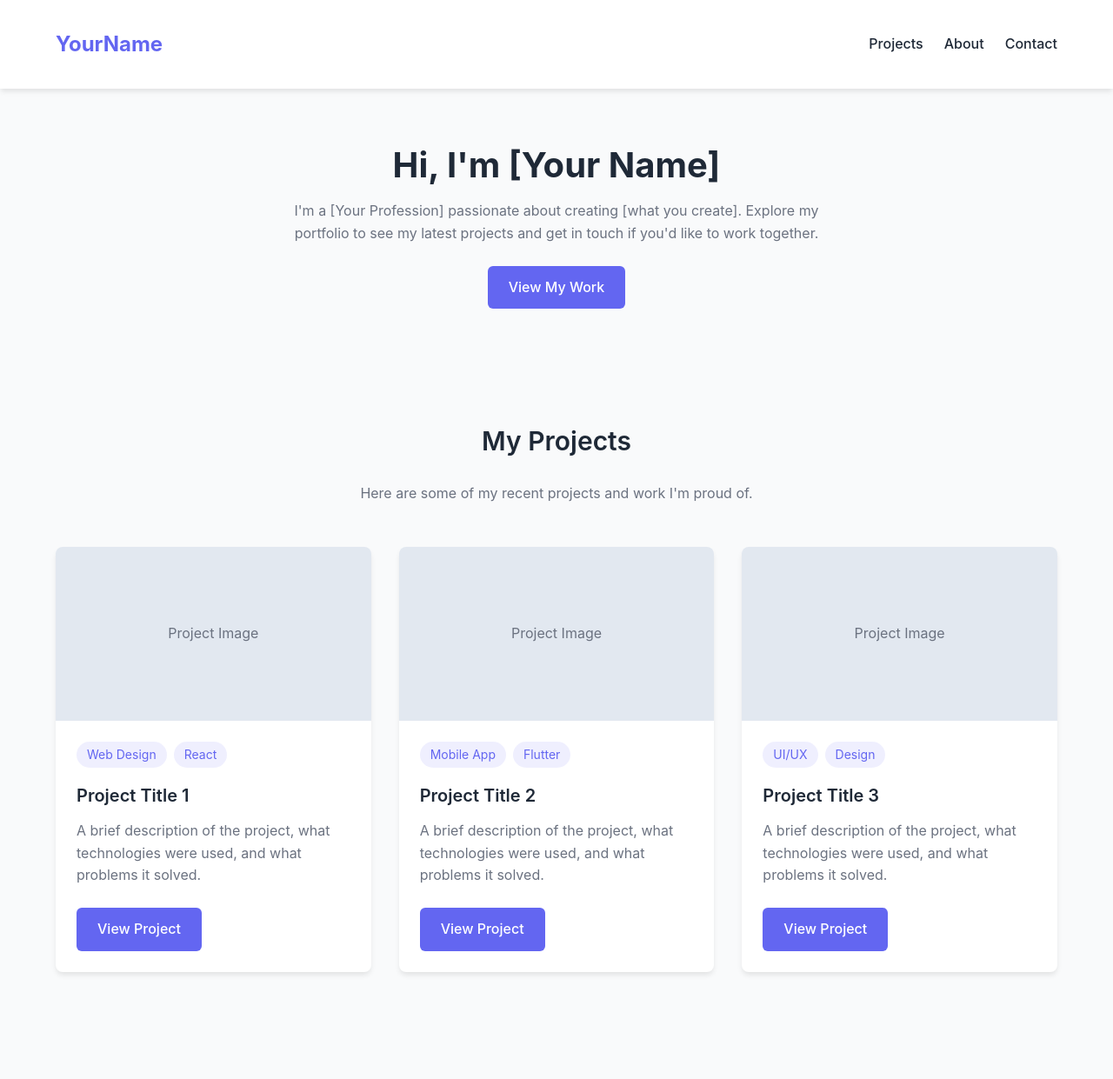
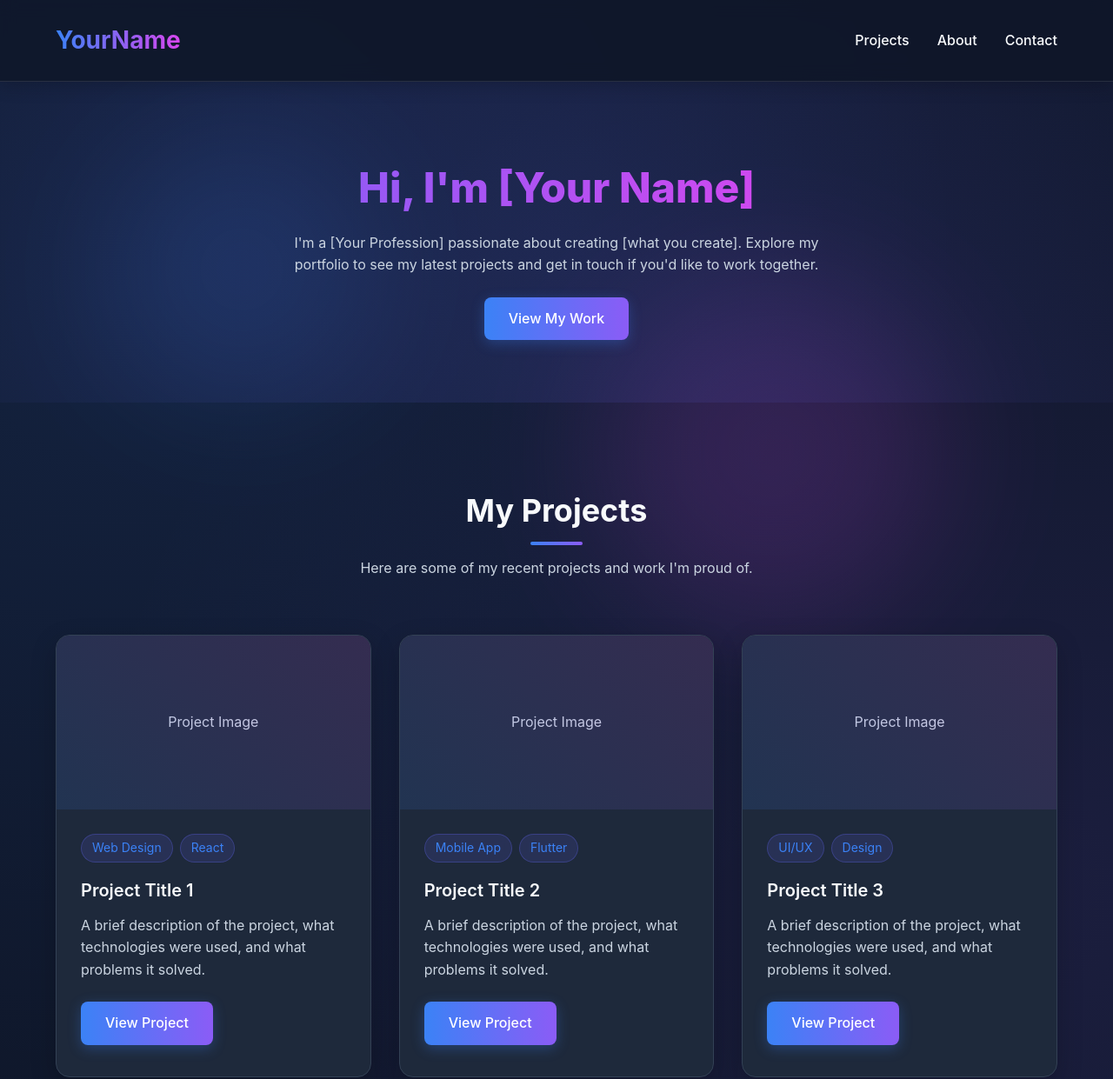
Before and after one commit to dea7373/dea7373.github.io, a plain HTML site: page index.html in a window 1280 px wide. Shown: the top 1241 px of the page at 87% size. Drawn offline with Linux system fonts and the light colour scheme.

Commit message:
Update index.html

```diff
--- a/index.html
+++ b/index.html
@@ -8,11 +8,19 @@
         :root {
             --primary: #6366f1;
             --primary-dark: #4f46e5;
-            --background: #f9fafb;
-            --card-bg: #ffffff;
-            --text: #1f2937;
-            --text-light: #6b7280;
-            --border: #e5e7eb;
+            --accent: #f43f5e;
+            --accent-light: #fb7185;
+            --background: #0f172a;
+            --background-light: #1e293b;
+            --card-bg: #1e293b;
+            --card-hover: #293548;
+            --text: #f8fafc;
+            --text-light: #cbd5e1;
+            --text-muted: #94a3b8;
+            --border: #334155;
+            --gradient-1: #3b82f6;
+            --gradient-2: #8b5cf6;
+            --gradient-3: #d946ef;
         }
 
         * {
@@ -24,15 +32,23 @@
 
         body {
             background-color: var(--background);
+            background-image:
+                radial-gradient(circle at 10% 10%, rgba(59, 130, 246, 0.1), transparent 30%),
+                radial-gradient(circle at 90% 30%, rgba(139, 92, 246, 0.1), transparent 40%),
+                radial-gradient(circle at 30% 80%, rgba(217, 70, 239, 0.1), transparent 35%);
             color: var(--text);
             line-height: 1.6;
         }
 
         header {
-            padding: 2rem 1rem;
-            background-color: var(--card-bg);
-            box-shadow: 0 4px 6px -1px rgba(0, 0, 0, 0.1);
-            position: relative;
+            padding: 1.5rem 1rem;
+            background-color: rgba(15, 23, 42, 0.8);
+            backdrop-filter: blur(10px);
+            box-shadow: 0 4px 20px rgba(0, 0, 0, 0.2);
+            position: sticky;
+            top: 0;
+            z-index: 100;
+            border-bottom: 1px solid rgba(255, 255, 255, 0.1);
         }
 
         .container {
@@ -46,30 +62,78 @@
             flex-direction: column;
             align-items: center;
             text-align: center;
-            padding: 4rem 1rem;
+            padding: 6rem 1rem 4rem;
+            position: relative;
+            overflow: hidden;
+        }
+
+        .hero::before {
+            content: "";
+            position: absolute;
+            top: -50%;
+            left: -50%;
+            width: 200%;
+            height: 200%;
+            background: radial-gradient(circle, rgba(99, 102, 241, 0.15) 0%, transparent 70%);
+            z-index: -1;
         }
 
         .hero-content {
             max-width: 640px;
+            position: relative;
+            z-index: 1;
         }
 
         h1 {
-            font-size: 2.5rem;
-            font-weight: 700;
-            margin-bottom: 1rem;
-            line-height: 1.2;
+            font-size: 3rem;
+            font-weight: 800;
+            margin-bottom: 1.5rem;
+            line-height: 1.1;
+            background: linear-gradient(to right, var(--gradient-1), var(--gradient-2), var(--gradient-3));
+            -webkit-background-clip: text;
+            background-clip: text;
+            color: transparent;
+            animation: gradient 10s ease infinite;
+            background-size: 200% auto;
+        }
+
+        @keyframes gradient {
+            0% {
+                background-position: 0% 50%;
+            }
+            50% {
+                background-position: 100% 50%;
+            }
+            100% {
+                background-position: 0% 50%;
+            }
         }
 
         h2 {
-            font-size: 1.875rem;
-            font-weight: 600;
+            font-size: 2.25rem;
+            font-weight: 700;
             margin-bottom: 1.5rem;
+            position: relative;
+            display: inline-block;
+        }
+
+        h2:after {
+            content: "";
+            position: absolute;
+            bottom: -10px;
+            left: 50%;
+            transform: translateX(-50%);
+            width: 60px;
+            height: 4px;
+            background: linear-gradient(to right, var(--gradient-1), var(--gradient-2));
+            border-radius: 2px;
         }
 
         h3 {
             font-size: 1.25rem;
             font-weight: 600;
             margin-bottom: 0.75rem;
+            color: var(--text);
         }
 
         p {
@@ -79,17 +143,27 @@
 
         .btn {
             display: inline-block;
-            background-color: var(--primary);
+            background: linear-gradient(to right, var(--gradient-1), var(--gradient-2));
             color: white;
-            padding: 0.75rem 1.5rem;
-            border-radius: 0.375rem;
+            padding: 0.75rem 1.75rem;
+            border-radius: 0.5rem;
             text-decoration: none;
             font-weight: 500;
-            transition: background-color 0.2s;
+            transition: all 0.3s ease;
+            border: none;
+            position: relative;
+            z-index: 1;
+            overflow: hidden;
+            box-shadow: 0 4px 15px rgba(59, 130, 246, 0.3);
         }
 
         .btn:hover {
-            background-color: var(--primary-dark);
+            transform: translateY(-3px);
+            box-shadow: 0 8px 25px rgba(59, 130, 246, 0.4);
+        }
+
+        .btn:active {
+            transform: translateY(-1px);
         }
 
         .nav {
@@ -99,15 +173,18 @@
         }
 
         .logo {
-            font-size: 1.5rem;
+            font-size: 1.75rem;
             font-weight: 700;
-            color: var(--primary);
+            background: linear-gradient(to right, var(--gradient-1), var(--gradient-3));
+            -webkit-background-clip: text;
+            background-clip: text;
+            color: transparent;
             text-decoration: none;
         }
 
         .nav-links {
             display: flex;
-            gap: 1.5rem;
+            gap: 2rem;
         }
 
         .nav-links a {
@@ -115,19 +192,36 @@
             text-decoration: none;
             font-weight: 500;
             transition: color 0.2s;
+            position: relative;
         }
 
         .nav-links a:hover {
             color: var(--primary);
         }
 
+        .nav-links a::after {
+            content: '';
+            position: absolute;
+            width: 0;
+            height: 2px;
+            bottom: -4px;
+            left: 0;
+            background: linear-gradient(to right, var(--gradient-1), var(--gradient-2));
+            transition: width 0.3s ease;
+        }
+
+        .nav-links a:hover::after {
+            width: 100%;
+        }
+
         .section {
-            padding: 4rem 0;
+            padding: 6rem 0;
+            position: relative;
         }
 
         .section-header {
             text-align: center;
-            margin-bottom: 3rem;
+            margin-bottom: 4rem;
         }
 
         .projects {
@@ -138,29 +232,45 @@
 
         .project-card {
             background-color: var(--card-bg);
-            border-radius: 0.5rem;
+            border-radius: 1rem;
             overflow: hidden;
-            box-shadow: 0 4px 6px -1px rgba(0, 0, 0, 0.1);
-            transition: transform 0.2s, box-shadow 0.2s;
+            box-shadow: 0 10px 30px rgba(0, 0, 0, 0.2);
+            transition: transform 0.3s, box-shadow 0.3s;
+            border: 1px solid var(--border);
+            position: relative;
         }
 
         .project-card:hover {
-            transform: translateY(-4px);
-            box-shadow: 0 10px 15px -3px rgba(0, 0, 0, 0.1);
+            transform: translateY(-8px);
+            box-shadow: 0 20px 40px rgba(0, 0, 0, 0.3);
+            background-color: var(--card-hover);
         }
 
         .project-image {
             width: 100%;
             height: 200px;
-            background-color: #e2e8f0;
+            background: linear-gradient(120deg, var(--background-light), var(--card-bg));
             display: flex;
             align-items: center;
             justify-content: center;
             color: var(--text-light);
+            position: relative;
+            overflow: hidden;
+        }
+
+        .project-image::before {
+            content: '';
+            position: absolute;
+            top: 0;
+            left: 0;
+            width: 100%;
+            height: 100%;
+            background: linear-gradient(45deg, rgba(59, 130, 246, 0.2), rgba(217, 70, 239, 0.2));
+            opacity: 0.6;
         }
 
         .project-content {
-            padding: 1.5rem;
+            padding: 1.75rem;
         }
 
         .project-tags {
@@ -171,11 +281,13 @@
         }
 
         .tag {
-            background-color: rgba(99, 102, 241, 0.1);
-            color: var(--primary);
+            background: rgba(99, 102, 241, 0.15);
+            color: var(--gradient-1);
             padding: 0.25rem 0.75rem;
             border-radius: 9999px;
             font-size: 0.875rem;
+            border: 1px solid rgba(99, 102, 241, 0.3);
+            backdrop-filter: blur(5px);
         }
 
         .about {
@@ -190,15 +302,30 @@
         }
 
         .profile {
-            width: 150px;
-            height: 150px;
+            width: 180px;
+            height: 180px;
             border-radius: 50%;
-            background-color: #e2e8f0;
+            background: linear-gradient(45deg, var(--gradient-1), var(--gradient-3));
             display: flex;
             align-items: center;
             justify-content: center;
-            margin-bottom: 2rem;
-            color: var(--text-light);
+            margin-bottom: 2.5rem;
+            color: var(--text);
+            position: relative;
+            border: 4px solid var(--background);
+            box-shadow: 0 10px 30px rgba(0, 0, 0, 0.3);
+        }
+
+        .profile::after {
+            content: '';
+            position: absolute;
+            top: -10px;
+            left: -10px;
+            right: -10px;
+            bottom: -10px;
+            border-radius: 50%;
+            border: 1px solid rgba(255, 255, 255, 0.1);
+            z-index: -1;
         }
 
         .skills {
@@ -206,12 +333,17 @@
             flex-wrap: wrap;
             justify-content: center;
             gap: 0.75rem;
-            margin-top: 2rem;
+            margin-top: 2.5rem;
         }
 
         .contact-form {
-            max-width: 480px;
+            max-width: 520px;
             margin: 0 auto;
+            background: var(--card-bg);
+            padding: 2.5rem;
+            border-radius: 1rem;
+            box-shadow: 0 15px 35px rgba(0, 0, 0, 0.2);
+            border: 1px solid var(--border);
         }
 
         .form-group {
@@ -222,21 +354,24 @@
             display: block;
             margin-bottom: 0.5rem;
             font-weight: 500;
+            color: var(--text-light);
         }
 
         input, textarea {
             width: 100%;
-            padding: 0.75rem;
+            padding: 0.875rem;
             border: 1px solid var(--border);
-            border-radius: 0.375rem;
-            background-color: var(--card-bg);
+            border-radius: 0.5rem;
+            background-color: rgba(15, 23, 42, 0.5);
             color: var(--text);
+            transition: all 0.3s ease;
         }
 
         input:focus, textarea:focus {
             outline: none;
             border-color: var(--primary);
             box-shadow: 0 0 0 3px rgba(99, 102, 241, 0.2);
+            background-color: rgba(15, 23, 42, 0.8);
         }
 
         textarea {
@@ -245,63 +380,110 @@
         }
 
         .submit-btn {
-            background-color: var(--primary);
+            background: linear-gradient(to right, var(--gradient-1), var(--gradient-2));
             color: white;
             border: none;
-            padding: 0.75rem 1.5rem;
-            border-radius: 0.375rem;
+            padding: 0.875rem 1.75rem;
+            border-radius: 0.5rem;
             font-weight: 500;
             cursor: pointer;
-            transition: background-color 0.2s;
+            transition: all 0.3s ease;
+            box-shadow: 0 4px 15px rgba(59, 130, 246, 0.3);
+            width: 100%;
         }
 
         .submit-btn:hover {
-            background-color: var(--primary-dark);
+            transform: translateY(-3px);
+            box-shadow: 0 8px 25px rgba(59, 130, 246, 0.4);
+        }
+
+        .submit-btn:active {
+            transform: translateY(-1px);
         }
 
         footer {
-            background-color: var(--card-bg);
-            padding: 2rem 0;
+            background-color: rgba(15, 23, 42, 0.95);
+            padding: 3rem 0;
             text-align: center;
-            border-top: 1px solid var(--border);
+            border-top: 1px solid rgba(255, 255, 255, 0.1);
         }
 
         .social-links {
             display: flex;
             justify-content: center;
-            gap: 1.5rem;
-            margin-bottom: 1.5rem;
+            gap: 2rem;
+            margin-bottom: 2rem;
         }
 
         .social-links a {
             color: var(--text-light);
-            transition: color 0.2s;
+            transition: color 0.2s, transform 0.2s;
+            font-weight: 500;
         }
 
         .social-links a:hover {
             color: var(--primary);
+            transform: translateY(-3px);
+        }
+
+        .glow {
+            position: absolute;
+            border-radius: 50%;
+            filter: blur(80px);
+            opacity: 0.15;
+            z-index: -1;
+        }
+
+        .glow-1 {
+            top: 20%;
+            left: 10%;
+            width: 300px;
+            height: 300px;
+            background: var(--gradient-1);
+        }
+
+        .glow-2 {
+            bottom: 10%;
+            right: 15%;
+            width: 400px;
+            height: 400px;
+            background: var(--gradient-3);
+        }
+
+        .divider {
+            height: 1px;
+            width: 100%;
+            background: linear-gradient(to right, transparent, rgba(255,255,255,0.1), transparent);
+            margin: 2rem 0;
         }
 
         @media (max-width: 768px) {
             h1 {
-                font-size: 2rem;
+                font-size: 2.5rem;
             }
 
             h2 {
-                font-size: 1.5rem;
+                font-size: 1.75rem;
             }
 
             .hero {
-                padding: 3rem 1rem;
+                padding: 4rem 1rem 3rem;
             }
 
             .section {
-                padding: 3rem 0;
+                padding: 4rem 0;
+            }
+
+            .nav-links {
+                gap: 1rem;
             }
         }
     </style>
 </head>
 <body>
+    <div class="glow glow-1"></div>
+    <div class="glow glow-2"></div>
+
     <header>
         <div class="container">
             <nav class="nav">
@@ -375,6 +557,8 @@
         </div>
     </section>
 
+    <div class="divider"></div>
+
     <section id="about" class="section">
         <div class="container">
             <div class="about">
@@ -395,6 +579,8 @@
             </div>
         </div>
     </section>
+
+    <div class="divider"></div>
 
     <section id="contact" class="section">
         <div class="container">
```
